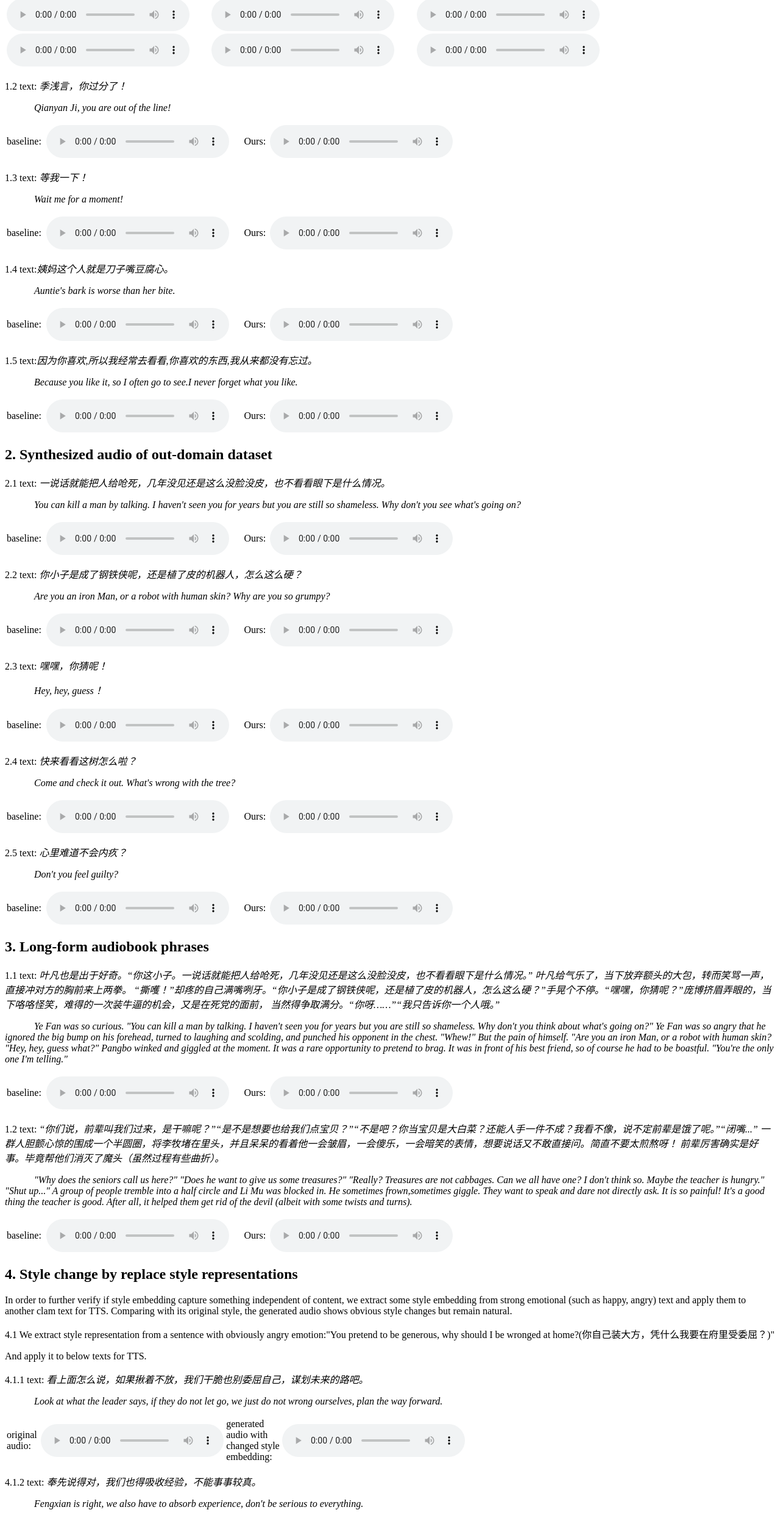
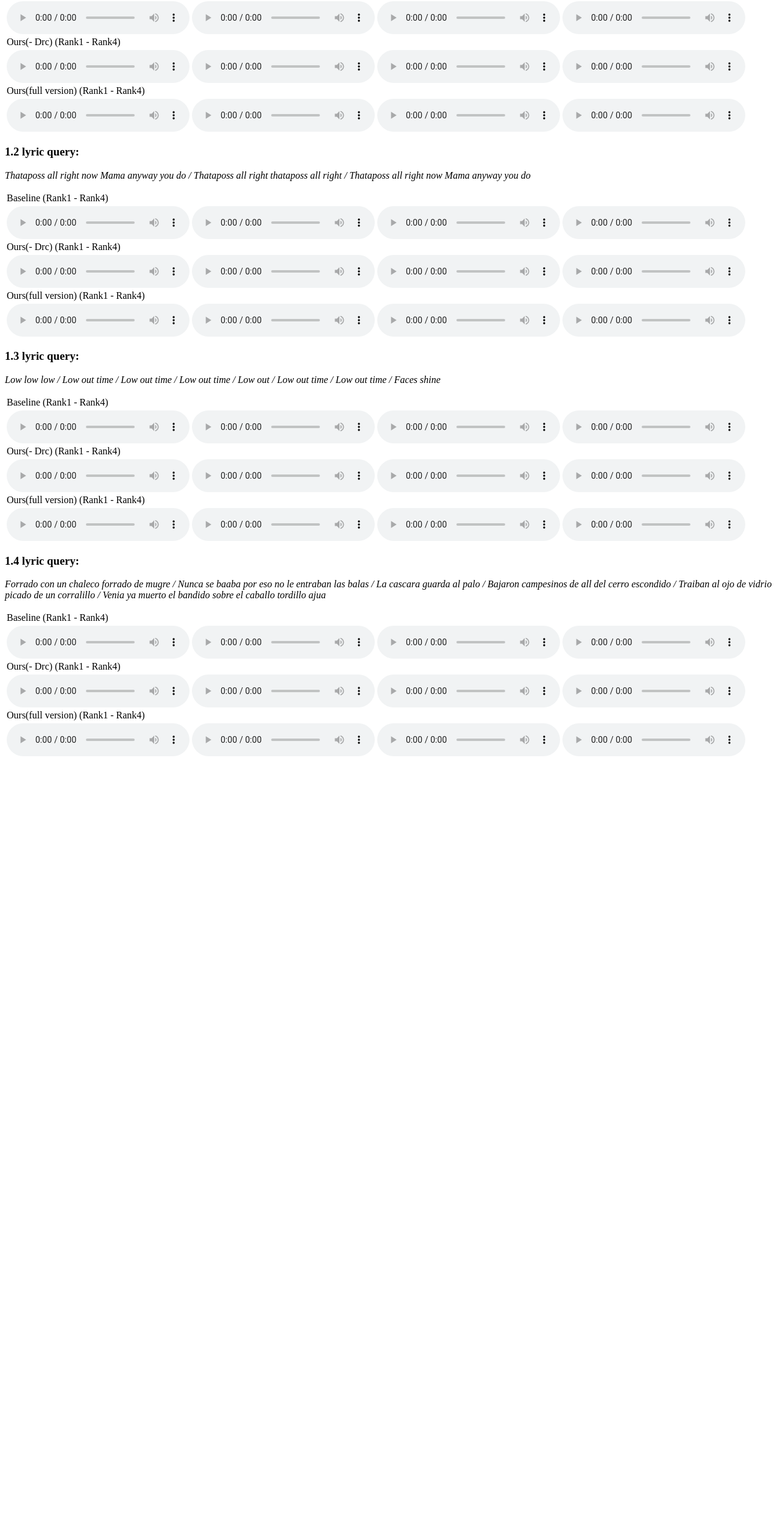
Before and after one commit to wehoxy/SIGIR22.github.io, a plain HTML site: page index.html in a window 1280 px wide. Shown: the part 248-2742 px from the top of the page at 61% size. After the commit the page ends 1499 px from the top, so only its background shows below. Drawn offline with Linux system fonts and the light colour scheme.

Commit message:
Update index.html

```diff
--- a/index.html
+++ b/index.html
@@ -3,269 +3,106 @@
 	<body>
 		<h1> Multimodal Contrastive Learning with Complex Relational Consistency for Multimedia Retrieval Tasks </h1>
 
+		<!-- Audio retrieval -->
 		<h2> 1. Audio retrieval by lyrics query </h2>
-		<p> 1.1 text: <i>别喝太多。</i></p>
-		<p> <i> Don't drink too much.</i></p>
+		<h3> 1.1 lyric query: </h3>
+		<p><i> My back door some day / Sun going to shine my back door some day / Oh the wind gonna rise and / Blow my blues away </i></p>
 		<table width="80%">
-		baseline
+		<tr> <td> Baseline (Rank1 - Rank4) </td> </tr>
 		<tr>
-			<td> <audio controls="controls"> <source src="candidate_01.mp3"> </audio></td>
-			<td> <audio controls="controls"> <source src="candidate_02.wav"> </audio></td>
-			<td> <audio controls="controls"> <source src="candidate_03.wav"> </audio></td>
+			<td> <audio controls="controls"> <source src="ta_no_q1_c1.mp3"> </audio></td>
+			<td> <audio controls="controls"> <source src="ta_no_q1_c2.wav"> </audio></td>
+			<td> <audio controls="controls"> <source src="ta_no_q1_c3.wav"> </audio></td>
+			<td> <audio controls="controls"> <source src="ta_no_q1_c4.wav"> </audio></td>
 		</tr>
-		ours
+		<tr> <td> Ours(- Drc) (Rank1 - Rank4) </td> </tr>
 		<tr>
-			<td> <audio controls="controls"> <source src="candidate_01.mp3"> </audio></td>
-			<td> <audio controls="controls"> <source src="candidate_02.wav"> </audio></td>
-			<td> <audio controls="controls"> <source src="candidate_03.wav"> </audio></td>
+			<td> <audio controls="controls"> <source src="ta_dl_q1_c1.mp3"> </audio></td>
+			<td> <audio controls="controls"> <source src="ta_dl_q1_c2.wav"> </audio></td>
+			<td> <audio controls="controls"> <source src="ta_dl_q1_c3.wav"> </audio></td>
+			<td> <audio controls="controls"> <source src="ta_dl_q1_c4.wav"> </audio></td>
 		</tr>
-	 	</table>
-		<p>1.2 text: <i>季浅言，你过分了！</i></p>
-		<p>   <i>Qianyan Ji, you are out of the line!</i></p>
-		<table width="60%">
-		 <tr>
-			<td>baseline:</td>
-			<td> <audio controls="controls">
-			<source src="1_b_2.wav" type="audio/wav">
-		</audio></td>
-			<td>Ours:</td>
-			<td> <audio controls="controls">
-			<source src="1_o_2.wav" type="audio/wav">
-		</audio></td>
+		<tr> <td> Ours(full version) (Rank1 - Rank4) </td> </tr>
+		<tr>
+			<td> <audio controls="controls"> <source src="ta_de_q1_c1.mp3"> </audio></td>
+			<td> <audio controls="controls"> <source src="ta_de_q1_c2.wav"> </audio></td>
+			<td> <audio controls="controls"> <source src="ta_de_q1_c3.wav"> </audio></td>
+			<td> <audio controls="controls"> <source src="ta_de_q1_c4.wav"> </audio></td>
 		</tr>
 		</table>
-
-		 <p>1.3 text: <i>等我一下！</i></p>
-		<p>   <i>Wait me for a moment!</i></p>
-		<table width="60%">
-		 <tr>
-			<td>baseline:</td>
-			<td> <audio controls="controls">
-			<source src="1_b_6.wav" type="audio/wav">
-		</audio></td>
-			<td>Ours:</td>
-			<td> <audio controls="controls">
-			<source src="1_o_6.wav" type="audio/wav">
-		</audio></td>
+		<h3> 1.2 lyric query: </h3>
+		<p><i> Thataposs all right now  Mama  anyway you do / Thataposs all right  thataposs all right / Thataposs all right now Mama  anyway you do</i></p>
+		<table width="80%">
+		<tr> <td> Baseline (Rank1 - Rank4) </td> </tr>
+		<tr>
+			<td> <audio controls="controls"> <source src="ta_no_q2_c1.mp3"> </audio></td>
+			<td> <audio controls="controls"> <source src="ta_no_q2_c2.wav"> </audio></td>
+			<td> <audio controls="controls"> <source src="ta_no_q2_c3.wav"> </audio></td>
+			<td> <audio controls="controls"> <source src="ta_no_q2_c4.wav"> </audio></td>
+		</tr>
+		<tr> <td> Ours(- Drc) (Rank1 - Rank4) </td> </tr>
+		<tr>
+			<td> <audio controls="controls"> <source src="ta_dl_q2_c1.mp3"> </audio></td>
+			<td> <audio controls="controls"> <source src="ta_dl_q2_c2.wav"> </audio></td>
+			<td> <audio controls="controls"> <source src="ta_dl_q2_c3.wav"> </audio></td>
+			<td> <audio controls="controls"> <source src="ta_dl_q2_c4.wav"> </audio></td>
+		</tr>
+		<tr> <td> Ours(full version) (Rank1 - Rank4) </td> </tr>
+		<tr>
+			<td> <audio controls="controls"> <source src="ta_de_q2_c1.mp3"> </audio></td>
+			<td> <audio controls="controls"> <source src="ta_de_q2_c2.wav"> </audio></td>
+			<td> <audio controls="controls"> <source src="ta_de_q2_c3.wav"> </audio></td>
+			<td> <audio controls="controls"> <source src="ta_de_q2_c4.wav"> </audio></td>
 		</tr>
 		</table>
-
-		<p>1.4 text:<i>姨妈这个人就是刀子嘴豆腐心。</i></p>
-		<p>   <i>Auntie's bark is worse than her bite.</i></p>
-		<table width="60%">
-		 <tr>
-			<td>baseline:</td>
-			<td> <audio controls="controls">
-			<source src="1_b_4.wav" type="audio/wav">
-		</audio></td>
-			<td>Ours:</td>
-			<td> <audio controls="controls">
-			<source src="1_o_4.wav" type="audio/wav">
-		</audio></td>
+		<h3> 1.3 lyric query: </h3>
+		<p><i> Low low low / Low out time / Low out time / Low out time / Low out / Low out time / Low out time / Faces shine</i></p>
+		<table width="80%">
+		<tr> <td> Baseline (Rank1 - Rank4) </td> </tr>
+		<tr>
+			<td> <audio controls="controls"> <source src="ta_no_q3_c1.mp3"> </audio></td>
+			<td> <audio controls="controls"> <source src="ta_no_q3_c2.wav"> </audio></td>
+			<td> <audio controls="controls"> <source src="ta_no_q3_c3.wav"> </audio></td>
+			<td> <audio controls="controls"> <source src="ta_no_q3_c4.wav"> </audio></td>
+		</tr>
+		<tr> <td> Ours(- Drc) (Rank1 - Rank4) </td> </tr>
+		<tr>
+			<td> <audio controls="controls"> <source src="ta_dl_q3_c1.mp3"> </audio></td>
+			<td> <audio controls="controls"> <source src="ta_dl_q3_c2.wav"> </audio></td>
+			<td> <audio controls="controls"> <source src="ta_dl_q3_c3.wav"> </audio></td>
+			<td> <audio controls="controls"> <source src="ta_dl_q3_c4.wav"> </audio></td>
+		</tr>
+		<tr> <td> Ours(full version) (Rank1 - Rank4) </td> </tr>
+		<tr>
+			<td> <audio controls="controls"> <source src="ta_de_q3_c1.mp3"> </audio></td>
+			<td> <audio controls="controls"> <source src="ta_de_q3_c2.wav"> </audio></td>
+			<td> <audio controls="controls"> <source src="ta_de_q3_c3.wav"> </audio></td>
+			<td> <audio controls="controls"> <source src="ta_de_q3_c4.wav"> </audio></td>
 		</tr>
 		</table>
-		<p>1.5 text:<i>因为你喜欢,所以我经常去看看,你喜欢的东西,我从来都没有忘过。</i></p>
-		<p>   <i>Because you like it, so I often go to see.I never forget what you like.</i></p>
-		<table width="60%">
-		 <tr>
-			<td>baseline:</td>
-			<td> <audio controls="controls">
-			<source src="1_b_3.wav" type="audio/wav">
-		</audio></td>
-			<td>Ours:</td>
-			<td> <audio controls="controls">
-			<source src="1_o_3.wav" type="audio/wav">
-		</audio></td>
+		<h3> 1.4 lyric query: </h3>
+		<p><i> Forrado con un chaleco forrado de mugre / Nunca se baaba por eso no le entraban las balas / La cascara guarda al palo / Bajaron  campesinos de all del cerro escondido / Traiban al ojo de vidrio picado de un corralillo / Venia ya muerto el bandido sobre el caballo tordillo ajua</i></p>
+		<table width="80%">
+		<tr> <td> Baseline (Rank1 - Rank4) </td> </tr>
+		<tr>
+			<td> <audio controls="controls"> <source src="ta_no_q4_c1.mp3"> </audio></td>
+			<td> <audio controls="controls"> <source src="ta_no_q4_c2.wav"> </audio></td>
+			<td> <audio controls="controls"> <source src="ta_no_q4_c3.wav"> </audio></td>
+			<td> <audio controls="controls"> <source src="ta_no_q4_c4.wav"> </audio></td>
 		</tr>
-		</table>
-
-		<h2> 2. Synthesized audio of out-domain dataset </h2>
-		 <p>2.1 text:<i> 一说话就能把人给呛死，几年没见还是这么没脸没皮，也不看看眼下是什么情况。</i></p>
-		<p>   <i>You can kill a man by talking. I haven't seen you for years but you are still so shameless. Why don't you see what's going on?</i></p>
-		<table width="60%">
-		 <tr>
-			<td>baseline:</td>
-			<td> <audio controls="controls">
-			<source src="2_b_1.wav" type="audio/wav">
-		</audio></td>
-
-			<td>Ours:</td>
-			<td> <audio controls="controls">
-			<source src="2_o_1.wav" type="audio/wav">
-		</audio></td>
+		<tr> <td> Ours(- Drc) (Rank1 - Rank4) </td> </tr>
+		<tr>
+			<td> <audio controls="controls"> <source src="ta_dl_q4_c1.mp3"> </audio></td>
+			<td> <audio controls="controls"> <source src="ta_dl_q4_c2.wav"> </audio></td>
+			<td> <audio controls="controls"> <source src="ta_dl_q4_c3.wav"> </audio></td>
+			<td> <audio controls="controls"> <source src="ta_dl_q4_c4.wav"> </audio></td>
 		</tr>
-		</table>
-		<p>2.2 text: <i>你小子是成了钢铁侠呢，还是植了皮的机器人，怎么这么硬？</i></p>
-		<p>   <i>Are you an iron Man, or a robot with human skin? Why are you so grumpy?</i></p>
-		<table width="60%">
-		 <tr>
-			<td>baseline:</td>
-			<td> <audio controls="controls">
-			<source src="2_b_2.wav" type="audio/wav">
-		</audio></td>
-			<td>Ours:</td>
-			<td> <audio controls="controls">
-			<source src="2_o_2.wav" type="audio/wav">
-		</audio></td>
-		</tr>
-		</table>
-		<p>2.3 text: <i>嘿嘿，你猜呢！</i></p>
-		<p>   <i>Hey, hey, guess！</i></p>
-		<table width="60%">
-		 <tr>
-			<td>baseline:</td>
-			<td> <audio controls="controls">
-			<source src="2_b_3.wav" type="audio/wav">
-		</audio></td>
-			<td>Ours:</td>
-			<td> <audio controls="controls">
-			<source src="2_o_3.wav" type="audio/wav">
-		</audio></td>
-		</tr>
-		</table>
-		<p>2.4 text: <i>快来看看这树怎么啦？</i> </p>
-		<p>   <i>Come and check it out. What's wrong with the tree?</i></p>
-		<table width="60%">
-		 <tr>
-			<td>baseline:</td>
-			<td> <audio controls="controls">
-			<source src="2_b_4.wav" type="audio/wav">
-		</audio></td>
-			<td>Ours:</td>
-			<td> <audio controls="controls">
-			<source src="2_o_4.wav" type="audio/wav">
-		</audio></td>
-		</tr>
-		</table>
-		<p>2.5 text: <i>心里难道不会内疚？</i></p>
-		<p>   <i>Don't you feel guilty?</i></p>
-		<table width="60%">
-		 <tr>
-			<td>baseline:</td>
-			<td> <audio controls="controls">
-			<source src="2_b_5.wav" type="audio/wav">
-		</audio></td>
-			<td>Ours:</td>
-			<td> <audio controls="controls">
-			<source src="2_o_5.wav" type="audio/wav">
-		</audio></td>
-		</tr>
-		</table>
-
-
-		<h2> 3. Long-form audiobook phrases </h2>
-		<p>1.1 text: <i>叶凡也是出于好奇。“你这小子。一说话就能把人给呛死，几年没见还是这么没脸没皮，也不看看眼下是什么情况。”
-			叶凡给气乐了，当下放弃额头的大包，转而笑骂一声，直接冲对方的胸前来上两拳。
-			“撕嚄！”却疼的自己满嘴咧牙。“你小子是成了钢铁侠呢，还是植了皮的机器人，怎么这么硬？”手晃个不停。“嘿嘿，你猜呢？”庞博挤眉弄眼的，当下咯咯怪笑，难得的一次装牛逼的机会，又是在死党的面前，
-			当然得争取满分。“你呀……”“我只告诉你一个人哦。”</i>
- </p>
-		<table width="60%">
-		<p>   <i>Ye Fan was so curious.
-			"You can kill a man by talking. I haven't seen you for years but you are still so shameless. Why don't you think about what's going on?"
-			Ye Fan was so angry that he ignored the big bump on his forehead, turned to laughing and scolding, and punched his opponent in the chest.
-			"Whew!" But the pain of himself. "Are you an iron Man, or a robot with human skin?
-			"Hey, hey, guess what?" Pangbo winked and giggled at the moment.
-			It was a rare opportunity to pretend to brag. It was in front of his best friend, so of course he had to be boastful. "You're the only one I'm telling."</i></p>
+		<tr> <td> Ours(full version) (Rank1 - Rank4) </td> </tr>
 		<tr>
-			<td>baseline:</td>
-			<td> <audio controls="controls">
-			<source src="3_b_1.wav" type="audio/wav">
-		</audio></td>
-			<td>Ours:</td>
-			<td> <audio controls="controls">
-			<source src="3_o_1.wav" type="audio/wav">
-		</audio></td>
-		</tr>
-		</table>
-
-		<p>1.2 text:<i> “你们说，前辈叫我们过来，是干嘛呢？”“是不是想要也给我们点宝贝？”“不是吧？你当宝贝是大白菜？还能人手一件不成？我看不像，说不定前辈是饿了呢。”“闭嘴...”
-			一群人胆颤心惊的围成一个半圆圈，将李牧堵在里头，并且呆呆的看着他一会皱眉，一会傻乐，一会暗笑的表情，想要说话又不敢直接问。简直不要太煎熬呀！
-			前辈厉害确实是好事。毕竟帮他们消灭了魔头（虽然过程有些曲折）。</i>
-</p>
-		<p>   <i>"Why does the seniors call us here?" "Does he want to give us some treasures?" "Really? Treasures are not cabbages. Can we all have one? I don't think so. Maybe the teacher is hungry."
-			"Shut up..." A group of people tremble into a half circle and Li Mu was blocked in. He sometimes frown,sometimes giggle.
-			They want to speak and dare not directly ask. It is so painful! It's a good thing the teacher is good.
-			After all, it helped them get rid of the devil (albeit with some twists and turns).</i></p>
-		<table width="60%">
-		<tr>
-			<td>baseline:</td>
-			<td> <audio controls="controls">
-			<source src="new_3_b_2.wav" type="audio/wav">
-				</audio></td>
-			<td>Ours:</td>
-			<td> <audio controls="controls">
-			<source src="3_o_2.wav" type="audio/wav">
-		</audio></td>
-		</tr>
-	</table>
-
-		<h2> 4. Style change by replace style representations </h2>
-		<p>
-			In order to further verify if style embedding capture something independent of content, we extract some style embedding  from strong  emotional
-			(such  as  happy,  angry)  text  and  apply  them  to another  clam  text  for  TTS.
-			Comparing  with  its  original  style,  the generated  audio  shows  obvious  style  changes  but  remain  natural.
-		</p>
-		 <p>4.1 We extract style representation from a sentence with obviously angry emotion:"You pretend to be generous, why should I be wronged at home?(你自己装大方，凭什么我要在府里受委屈？)"</p>
-		<p>And apply it to below texts for TTS.</p>
-		<p>4.1.1  text:<i> 看上面怎么说，如果揪着不放，我们干脆也别委屈自己，谋划未来的路吧。</i></p>
-		<p>   <i>Look at what the leader says, if they do not let go, we just do not wrong ourselves, plan the way forward.</i></p>
-		<table width="60%">
-		 <tr>
-			<td>original audio:</td>
-			<td> <audio controls="controls">
-			<source src="4_original_1.wav" type="audio/wav">
-		</audio></td>
-
-			<td>generated audio with changed style embedding:</td>
-			<td> <audio controls="controls">
-			<source src="4_t_1.wav" type="audio/wav">
-		</audio></td>
-		</tr>
-		</table>
-		<p>4.1.2 text: <i>奉先说得对，我们也得吸收经验，不能事事较真。</i></p>
-		<p>   <i>Fengxian is right, we also have to absorb experience, don't be serious to everything.</i></p>
-		<table width="60%">
-		 <tr>
-			<td>original audio:</td>
-			<td> <audio controls="controls">
-			<source src="4_original_2.wav" type="audio/wav">
-		</audio></td>
-			<td>generated audio with changed style embedding:</td>
-			<td> <audio controls="controls">
-			<source src="4_t_2.wav" type="audio/wav">
-		</audio></td>
-		</tr>
-		</table>
-
-		 <p>4.2 We extract style representation from a sentence with obviously happy emotion:"Hey hey, you can guess?(嘿嘿，你猜呢？)"</p>
-		 <p>And apply it to below texts for TTS.</p>
-		<p>4.1.1  text:<i> 还是让我们不去？</i></p>
-		<p>   <i>Or don't Let's go?</i></p>
-		<table width="60%">
-		 <tr>
-			<td>original audio:</td>
-			<td> <audio controls="controls">
-			<source src="4_original_3.wav" type="audio/wav">
-		</audio></td>
-
-			<td>generated audio with changed style embedding:</td>
-			<td> <audio controls="controls">
-			<source src="4_t_3.wav" type="audio/wav">
-		</audio></td>
-		</tr>
-		</table>
-		<p>4.1.2 text:<i>到底干了啥？</i></p>
-		<p>   <i>What the hell did you do?</i></p>
-		<table width="60%">
-		 <tr>
-			<td>original audio:</td>
-			<td> <audio controls="controls">
-			<source src="4_original_5.wav" type="audio/wav">
-		</audio></td>
-			<td>generated audio with changed style embedding:</td>
-			<td> <audio controls="controls">
-			<source src="4_t_5.wav" type="audio/wav">
-		</audio></td>
+			<td> <audio controls="controls"> <source src="ta_de_q4_c1.mp3"> </audio></td>
+			<td> <audio controls="controls"> <source src="ta_de_q4_c2.wav"> </audio></td>
+			<td> <audio controls="controls"> <source src="ta_de_q4_c3.wav"> </audio></td>
+			<td> <audio controls="controls"> <source src="ta_de_q4_c4.wav"> </audio></td>
 		</tr>
 		</table>
 
```
